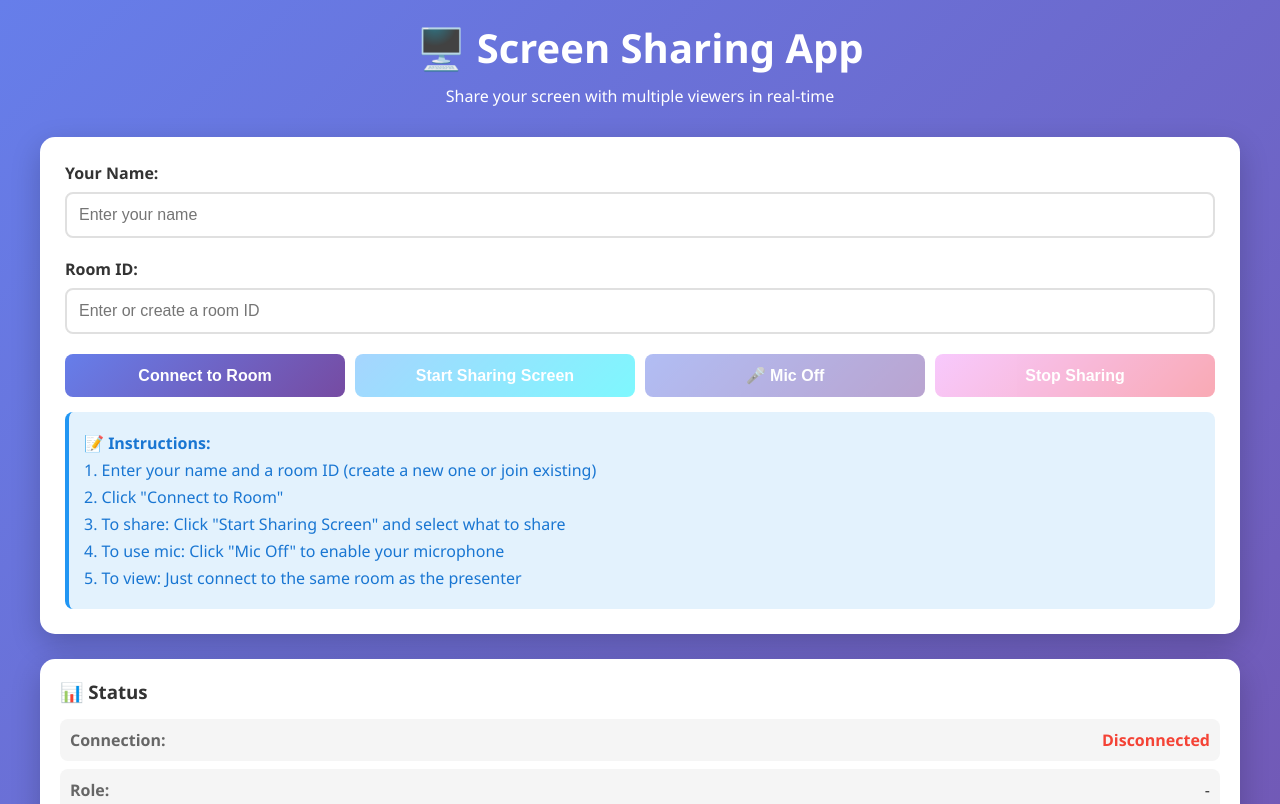
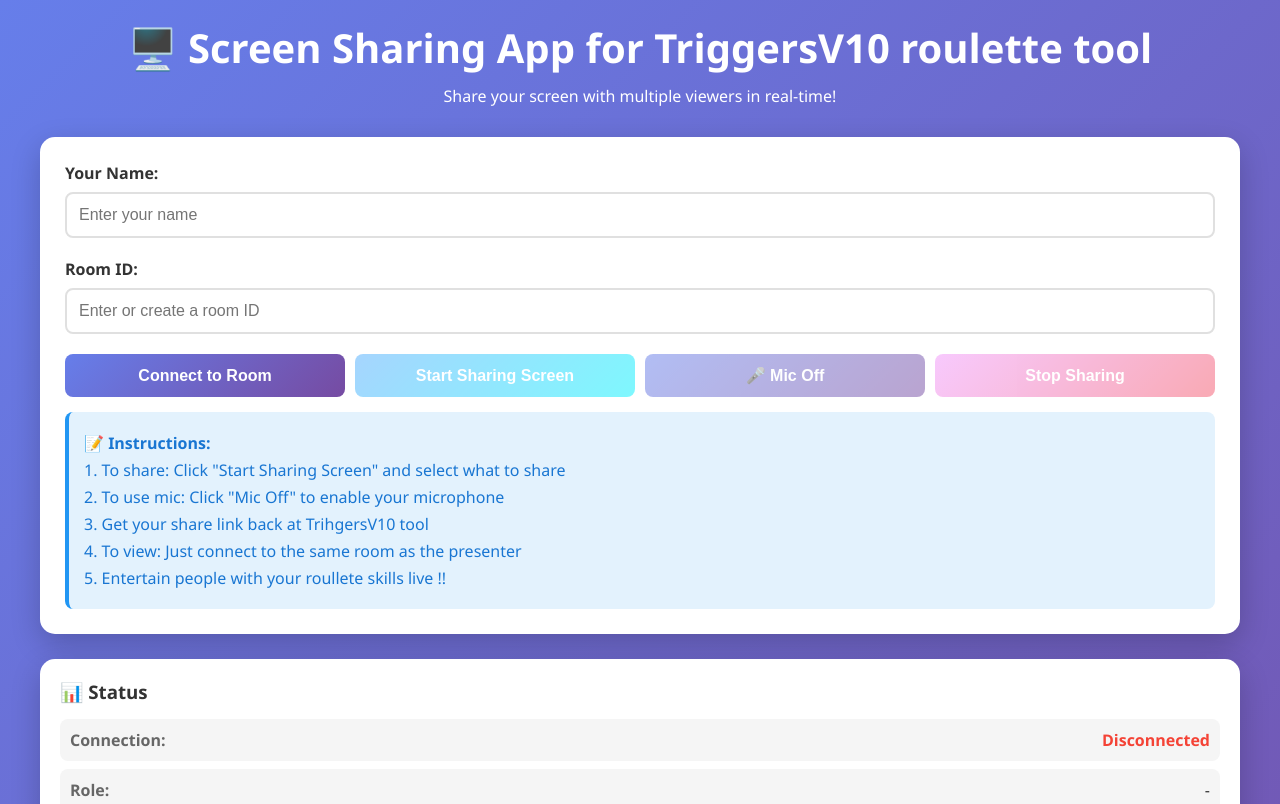
Before and after one commit to joey2354/screenShare, a website: page index.html in a window 1280 px wide. Shown: the top 804 px of the page. Drawn offline with Linux system fonts and the light colour scheme.

Commit message:
Update index.html

```diff
--- a/index.html
+++ b/index.html
@@ -249,8 +249,8 @@
 <body>
     <div class="container">
         <div class="header">
-            <h1>🖥️ Screen Sharing App</h1>
-            <p>Share your screen with multiple viewers in real-time</p>
+            <h1>🖥️ Screen Sharing App for TriggersV10 roulette tool</h1>
+            <p>Share your screen with multiple viewers in real-time!</p>
         </div>
 
         <div class="controls">
@@ -273,11 +273,11 @@
 
             <div class="info-box">
                 <p><strong>📝 Instructions:</strong></p>
-                <p>1. Enter your name and a room ID (create a new one or join existing)</p>
-                <p>2. Click "Connect to Room"</p>
-                <p>3. To share: Click "Start Sharing Screen" and select what to share</p>
-                <p>4. To use mic: Click "Mic Off" to enable your microphone</p>
-                <p>5. To view: Just connect to the same room as the presenter</p>
+                <p>1. To share: Click "Start Sharing Screen" and select what to share</p>
+                <p>2. To use mic: Click "Mic Off" to enable your microphone</p>
+                <p>3. Get your share link back at TrihgersV10 tool</p>
+                <p>4. To view: Just connect to the same room as the presenter</p>
+                <p>5. Entertain people with your roullete skills live !!</p>
             </div>
         </div>
 
```
